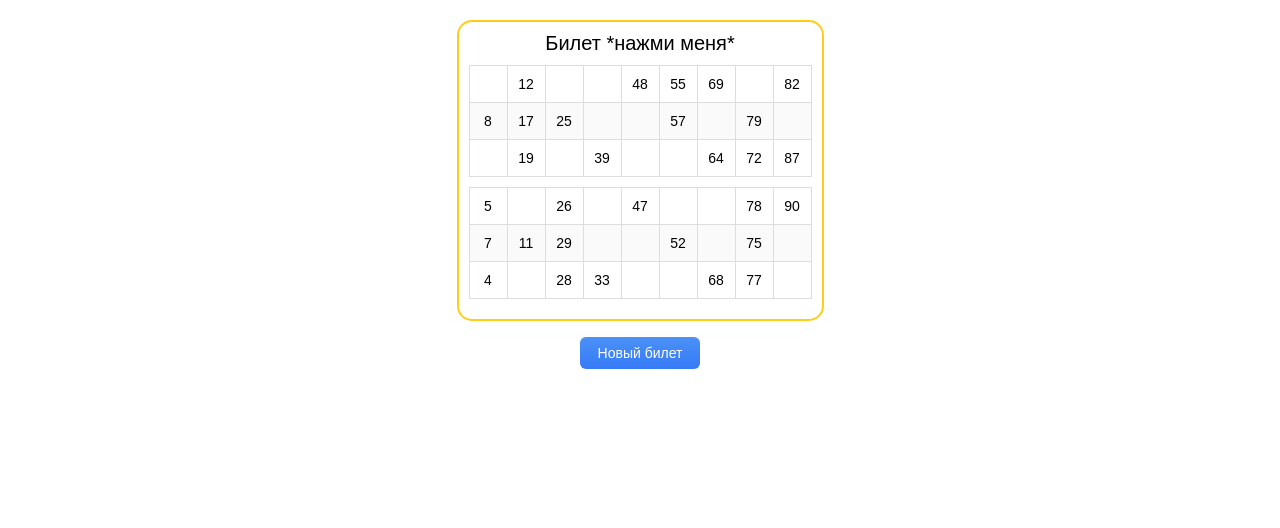
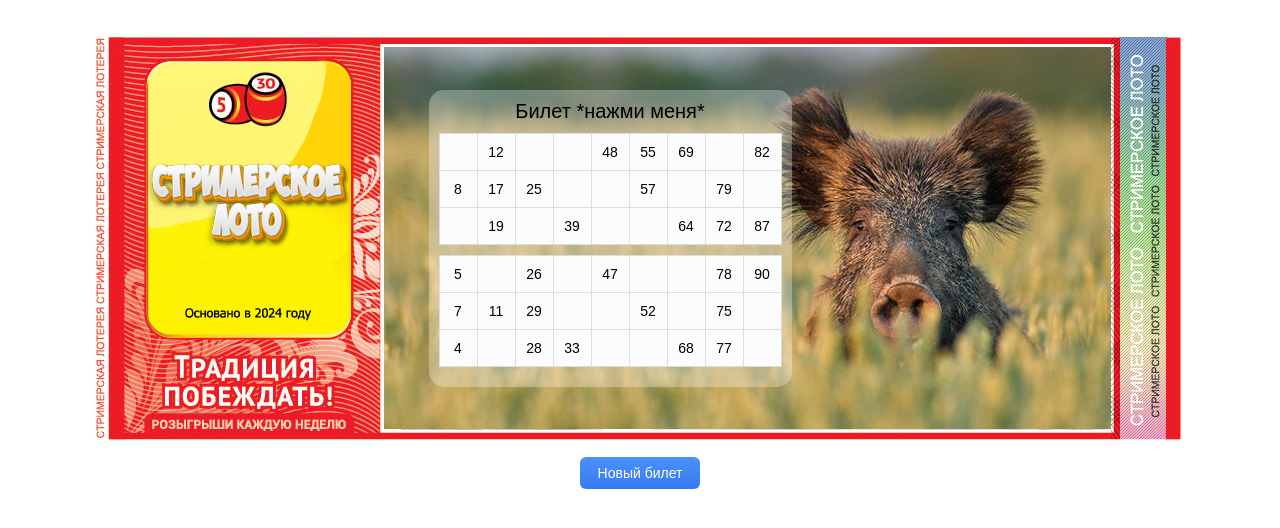
Before and after one commit to genloto/genloto.github.io, a plain HTML site: page index.html in a window 1280 px wide. Drawn offline with Linux system fonts and the light colour scheme.

Commit message:
Оформление билета

```diff
--- a/index.html
+++ b/index.html
@@ -29,14 +29,15 @@ body{margin:0; padding:0; font-family:arial, helvetica, sans-serif; font-size:14
 
 table{border-collapse: collapse;}
 table tr{background-color:#f9fafb;}
-table td{background-color:#fafafb; border:1px solid #dddddd; min-width:17px;}
+table td{background-color:rgba(255, 255, 255, 0.4); border:1px solid #dddddd; min-width:17px;}
 table th{border:1px solid #dddddd;}
 table{margin:10px auto; text-align:center;}
 td, th{padding:10px; vertical-align: top;}
-table tr:nth-child(odd) td{background-color:white;}
+table tr:nth-child(odd) td{background-color:rgba(255, 255, 255, 0.3);}
 
-#ticket{display:inline-block; padding:10px; border:2px solid #ffcd17; border-radius:15px;}
-#title{font-size:20px;}
+#ticket{margin:0 auto; display:flex; justify-content:center; align-items:center; width:1116px; height:437px; background-image:url(ticket.jpg); }
+#numbers{display:inline-block; padding:10px; margin-right:60px; border-radius:15px; background-color:rgba(255, 255, 255, 0.3);}
+#title{font-size:20px; }
 
 *:focus {outline: none;}
 </style>
@@ -60,7 +61,7 @@ function getRandomInt(min, max) {
 }
 
 function done() {
-	document.getElementById('ticket').innerHTML = '<div id="title" onclick="changeTitle()">Билет *нажми меня*</div>';
+	document.getElementById('numbers').innerHTML = '<div id="title" onclick="changeTitle()">Билет *нажми меня*</div>';
 
 	let Matr = [];
 	for (let i = 0; i < 9; i++) {
@@ -116,8 +117,8 @@ function done() {
 		}
 		numsStr += '</tr>';
 	}
-	document.getElementById('ticket').innerHTML += '<table><tbody>' + numsStr2 + '</tbody></table>';
-	document.getElementById('ticket').innerHTML += '<table><tbody>' + numsStr + '</tbody></table>';
+	document.getElementById('numbers').innerHTML += '<table><tbody>' + numsStr2 + '</tbody></table>';
+	document.getElementById('numbers').innerHTML += '<table><tbody>' + numsStr + '</tbody></table>';
 }
 
 function changeTitle() {
@@ -133,8 +134,9 @@ document.addEventListener('DOMContentLoaded', function(){
 </head>
 <body>
 	<div id="wrapper">
-		<div id="ticket"></div>
-		<br><br>
+		<div id="ticket">
+			<div id="numbers"></div>
+		</div>
 		<div class="button" onclick="done()">Новый билет</div>
 	</div>
 </body>
```
Also changed, not shown: ticket.jpg (added).
